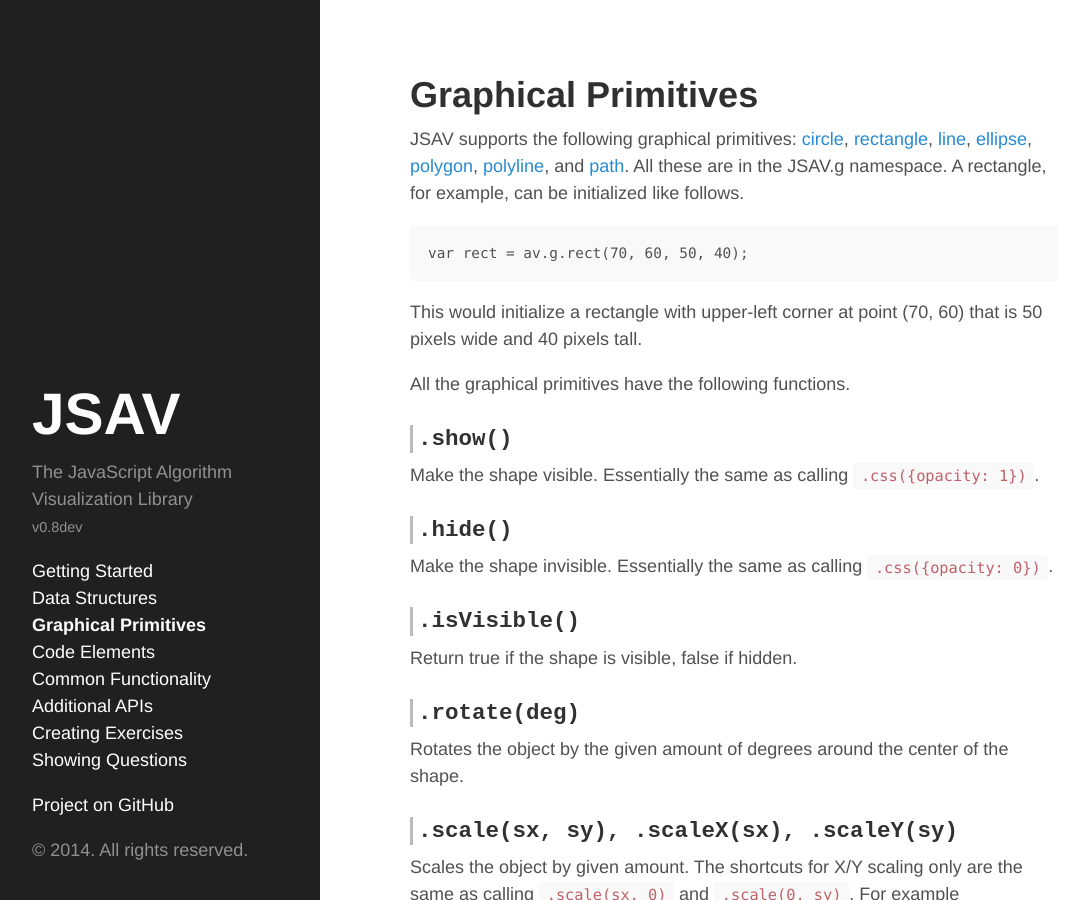
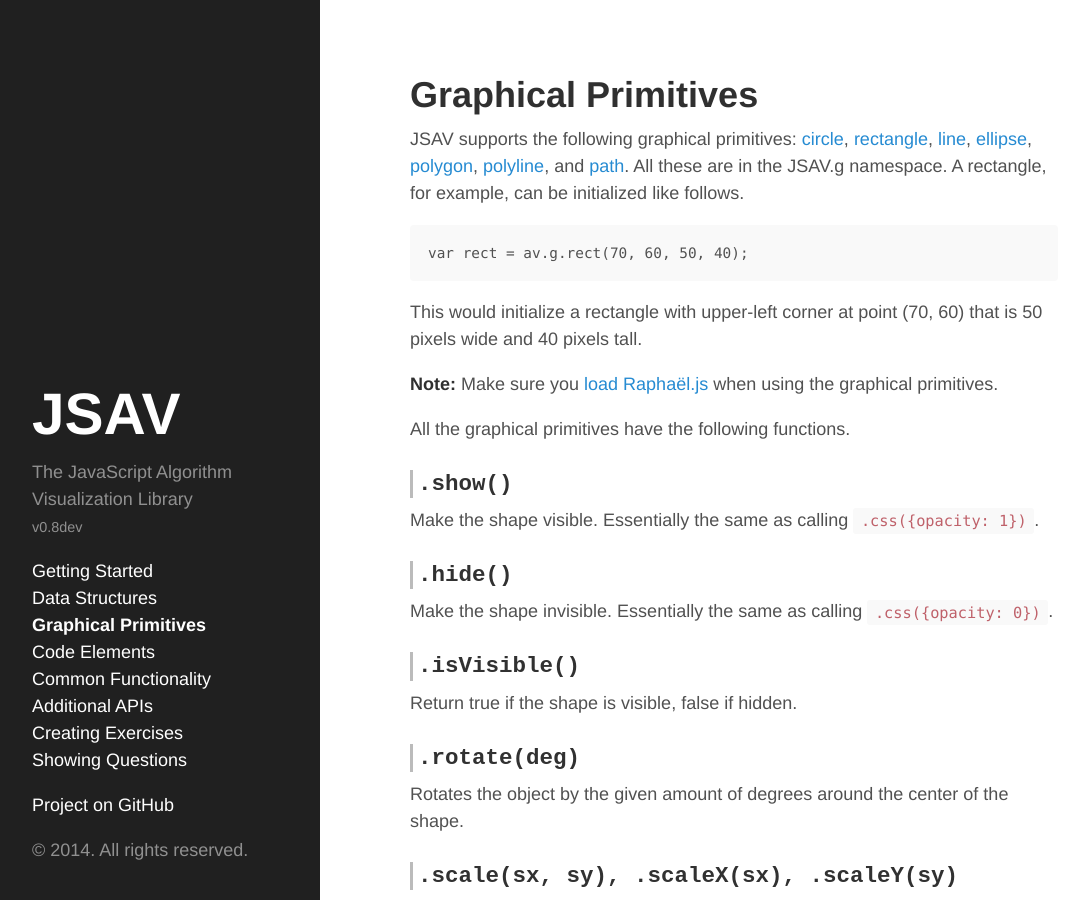
Before and after one commit to vkaravir/JSAV, a Jekyll site: the page built from graphicalprimitives/index.md, in a window 1280 px wide and 900 px high. Shown: the whole window, without its empty margins (4-1087 px from the left). Built offline with Jekyll 4.4.1, drawn with Linux system fonts in a browser that asks for light colours; Markdown is read by kramdown in place of the engine named in the settings.

Commit message:
Added note about loading Raphael to graphical primitives section

```diff
--- a/graphicalprimitives/index.md
+++ b/graphicalprimitives/index.md
@@ -11,6 +11,8 @@ JSAV supports the following graphical primitives: [circle](circle/), [rectangle]
 
 This would initialize a rectangle with upper-left corner at point (70, 60) that
   is 50 pixels wide and 40 pixels tall.
+
+**Note:** Make sure you [load Rapha&euml;l.js](../getstarted/) when using the graphical primitives.
 
 All the graphical primitives have the following functions.
 
```
